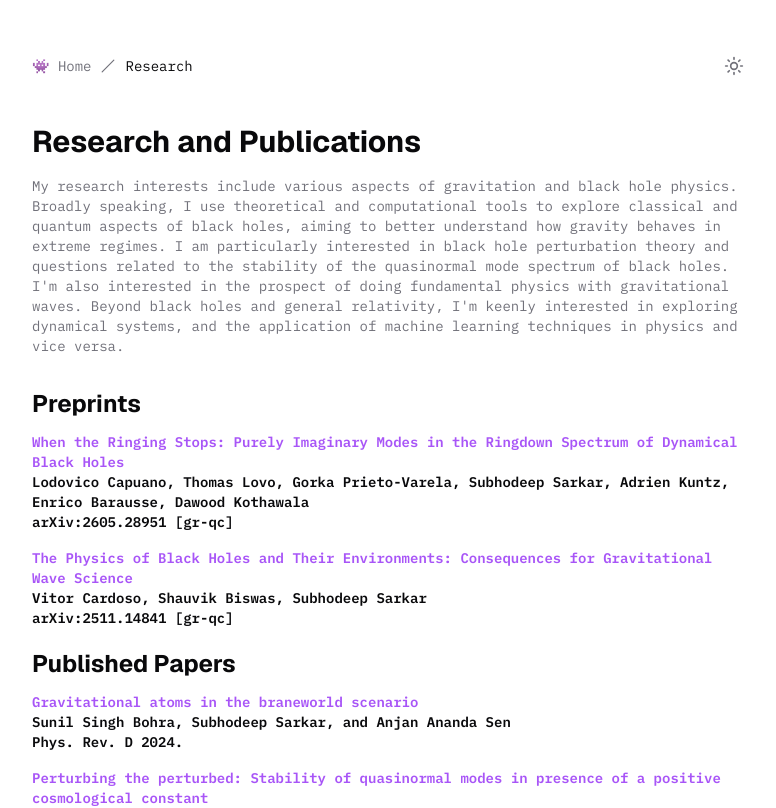
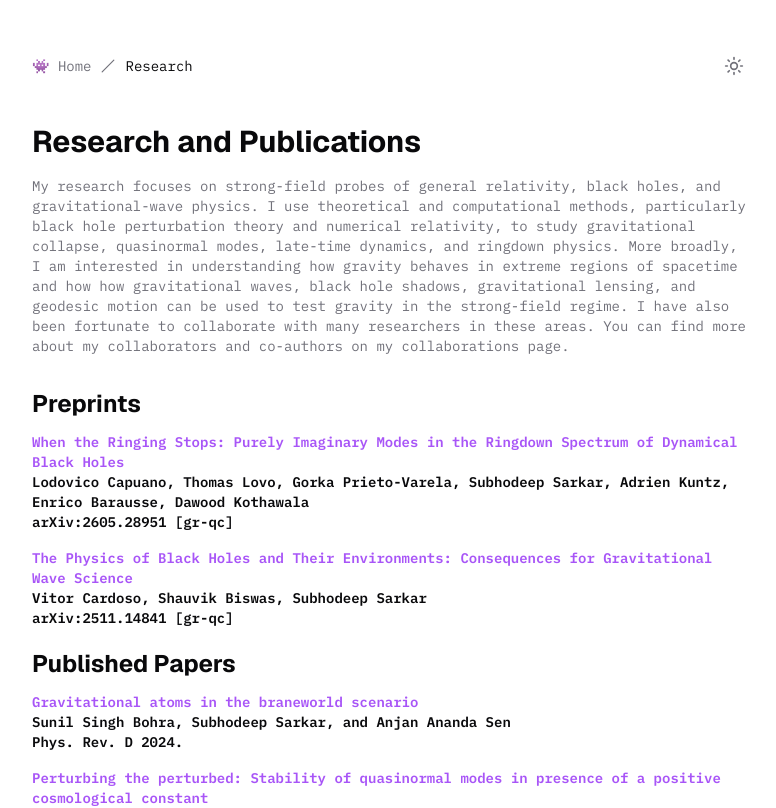
Before and after one commit to subhodeeps/nextjs-site, a Next.js app: page /research in a window 1280 px wide. Shown: the top 808 px of the page, without its empty margins (248-1024 px from the left). Built offline with nearby package versions, Linux system fonts and the light colour scheme.

Commit message:
fixing collab

```diff
--- a/src/app/research/page.tsx
+++ b/src/app/research/page.tsx
@@ -34,14 +34,7 @@ export default function Learning() {
                     </TextHeading>
 
                     <Text variant="muted" className="mb-8">
-                        My research interests include various aspects of gravitation and black hole physics. Broadly
-                        speaking, I use theoretical and computational tools to explore classical and quantum aspects of
-                        black holes, aiming to better understand how gravity behaves in extreme regimes. I am
-                        particularly interested in black hole perturbation theory and questions related to the stability
-                        of the quasinormal mode spectrum of black holes. I'm also interested in the prospect of doing
-                        fundamental physics with gravitational waves. Beyond black holes and general relativity, I'm
-                        keenly interested in exploring dynamical systems, and the application of machine learning
-                        techniques in physics and vice versa.
+                        My research focuses on strong-field probes of general relativity, black holes, and gravitational-wave physics. I use theoretical and computational methods, particularly black hole perturbation theory and numerical relativity, to study gravitational collapse, quasinormal modes, late-time dynamics, and ringdown physics. More broadly, I am interested in understanding how gravity behaves in extreme regions of spacetime and how how gravitational waves, black hole shadows, gravitational lensing, and geodesic motion can be used to test gravity in the strong-field regime. I have also been fortunate to collaborate with many researchers in these areas. You can find more about my collaborators and co-authors on my collaborations page.
                     </Text>
 
                     <TextHeading as="h2" weight="bold">
```
